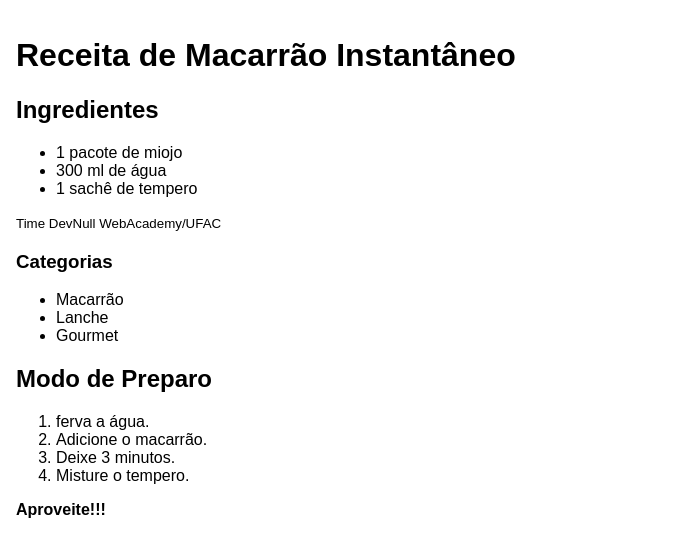
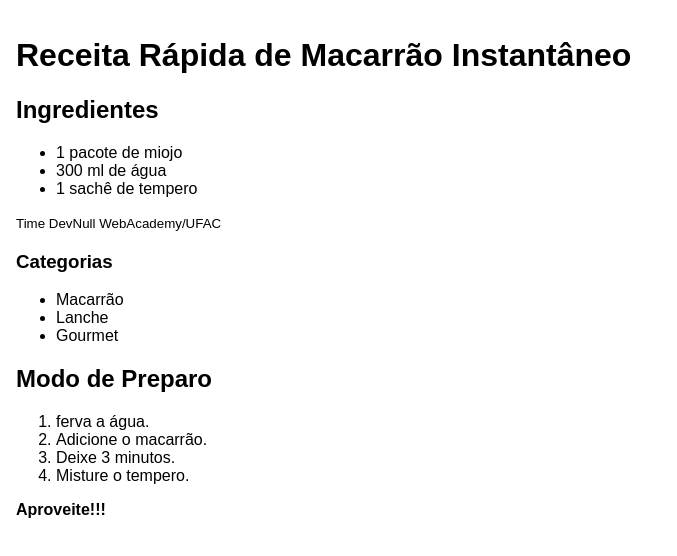
Before and after one commit to GuiFeC/Projeto-Receita, a plain HTML site: page index.html in a window 1280 px wide. Shown: the whole page, without its empty margins (0-677 px from the left). Drawn offline with Linux system fonts and the light colour scheme.

Commit message:
Adicionei a palavra Rápida ao h1

```diff
--- a/index.html
+++ b/index.html
@@ -6,7 +6,7 @@
     <script defer src="script.js"></script>
 </head>
 <body>
-    <h1>Receita de Macarrão Instantâneo</h1>
+    <h1>Receita Rápida de Macarrão Instantâneo</h1>
     <h2>Ingredientes</h2>
     <ul>
         <li>1 pacote de miojo</li>
```
